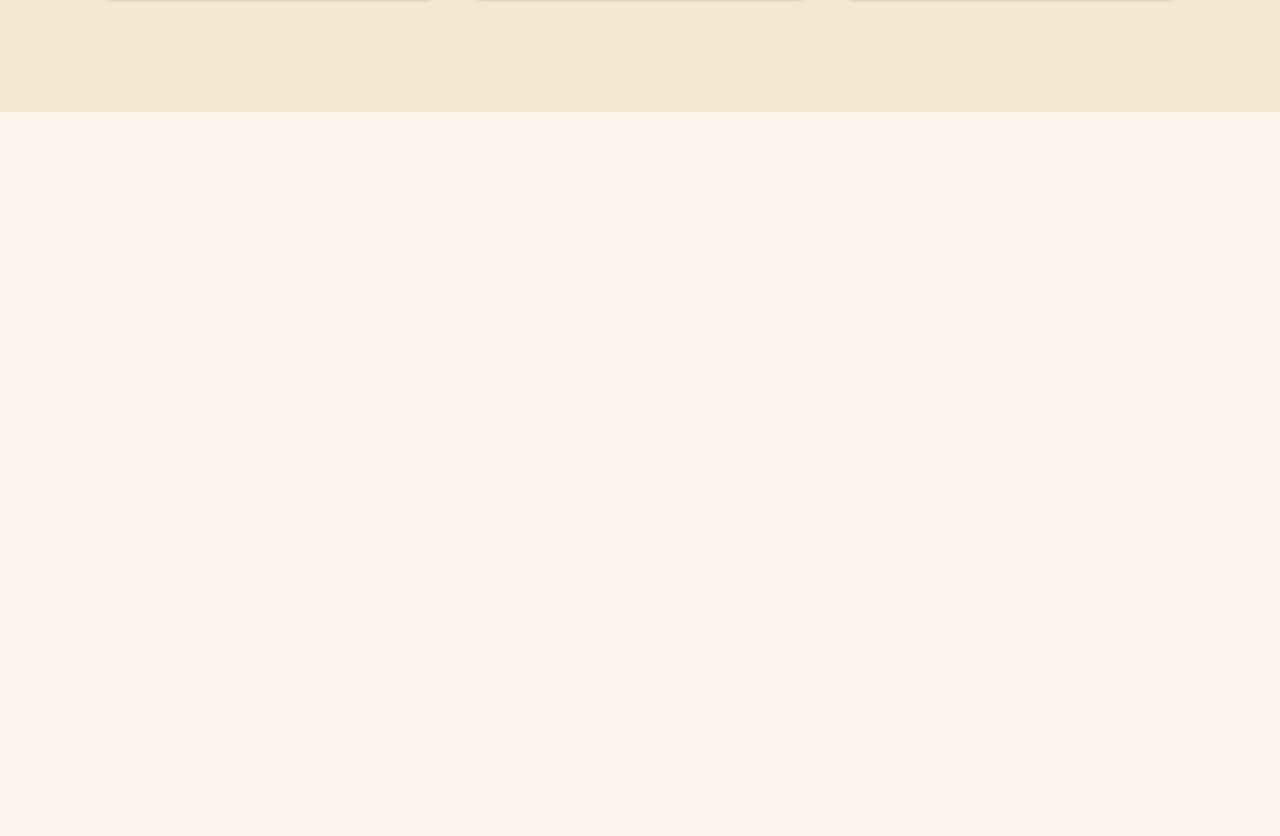
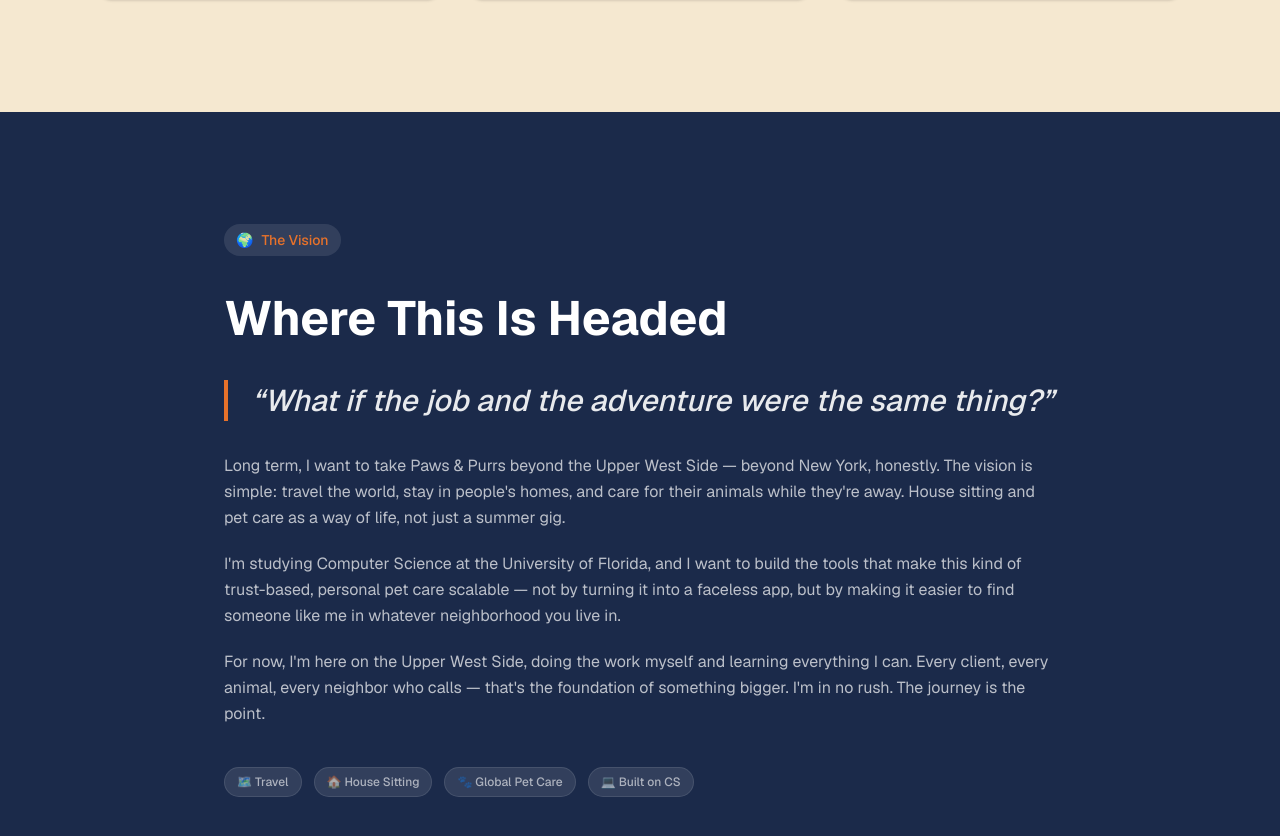
Before and after one commit to gregm24/paws-and-purrs, a Next.js app: page / in a window 1280 px wide. Shown: the part 5991-6827 px from the top of the page. Before the commit the page ends 6103 px from the top, so only its background shows below. Built offline with nearby package versions, Linux system fonts and the light colour scheme.

Commit message:
feat: add future goal section

```diff
--- /dev/null
+++ b/app/components/FutureGoal.tsx
@@ -0,0 +1,58 @@
+export default function FutureGoal() {
+  return (
+    <section id="future-goal" className="bg-navy py-20 lg:py-28">
+      <div className="max-w-4xl mx-auto px-4 sm:px-6 lg:px-8">
+        <div className="flex flex-col gap-8">
+          <div className="inline-flex items-center gap-2 bg-white/10 text-orange text-sm font-medium px-3 py-1.5 rounded-full w-fit">
+            <span>🌍</span>
+            <span>The Vision</span>
+          </div>
+
+          <h2 className="text-4xl sm:text-5xl font-bold text-white leading-tight">
+            Where This Is Headed
+          </h2>
+
+          <blockquote className="border-l-4 border-orange pl-6 text-2xl sm:text-3xl font-medium text-white/90 leading-snug italic">
+            &ldquo;What if the job and the adventure were the same thing?&rdquo;
+          </blockquote>
+
+          <div className="flex flex-col gap-5 text-white/70 leading-relaxed">
+            <p>
+              Long term, I want to take Paws &amp; Purrs beyond the Upper West
+              Side — beyond New York, honestly. The vision is simple: travel
+              the world, stay in people&apos;s homes, and care for their animals
+              while they&apos;re away. House sitting and pet care as a way of
+              life, not just a summer gig.
+            </p>
+            <p>
+              I&apos;m studying Computer Science at the University of Florida,
+              and I want to build the tools that make this kind of trust-based,
+              personal pet care scalable — not by turning it into a faceless
+              app, but by making it easier to find someone like me in whatever
+              neighborhood you live in.
+            </p>
+            <p>
+              For now, I&apos;m here on the Upper West Side, doing the work
+              myself and learning everything I can. Every client, every animal,
+              every neighbor who calls — that&apos;s the foundation of something
+              bigger. I&apos;m in no rush. The journey is the point.
+            </p>
+          </div>
+
+          <div className="flex flex-wrap gap-3 pt-2">
+            {["🗺️ Travel", "🏠 House Sitting", "🐾 Global Pet Care", "💻 Built on CS"].map(
+              (tag) => (
+                <span
+                  key={tag}
+                  className="text-xs font-medium text-white/60 bg-white/10 border border-white/10 px-3 py-1.5 rounded-full"
+                >
+                  {tag}
+                </span>
+              )
+            )}
+          </div>
+        </div>
+      </div>
+    </section>
+  );
+}
--- a/app/page.tsx
+++ b/app/page.tsx
@@ -6,6 +6,7 @@ import Booking from "./components/Booking";
 import Reviews from "./components/Reviews";
 import Gallery from "./components/Gallery";
 import Charities from "./components/Charities";
+import FutureGoal from "./components/FutureGoal";
 
 export default function Home() {
   return (
@@ -19,6 +20,7 @@ export default function Home() {
         <Reviews />
         <Gallery />
         <Charities />
+        <FutureGoal />
       </main>
     </>
   );
```
